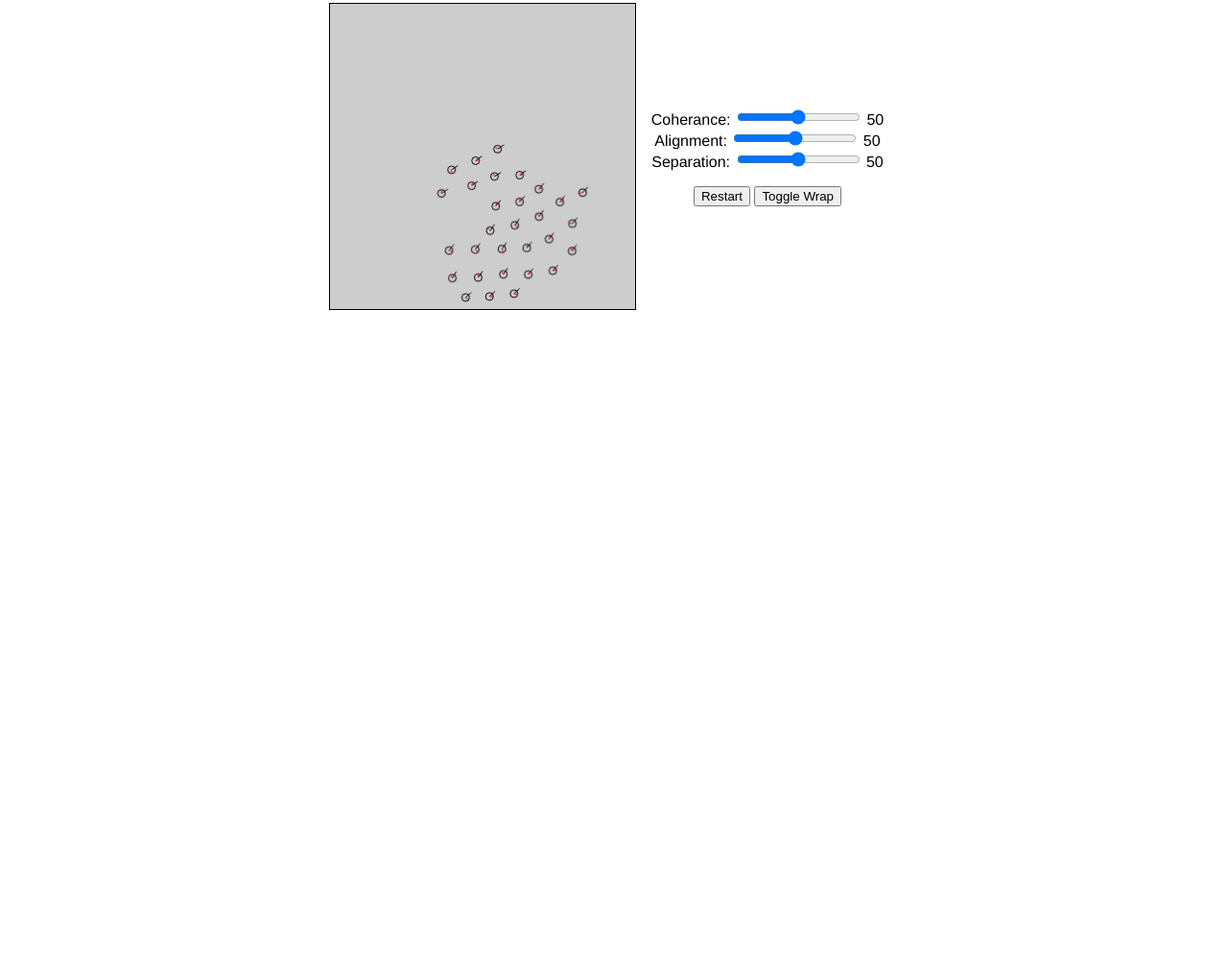
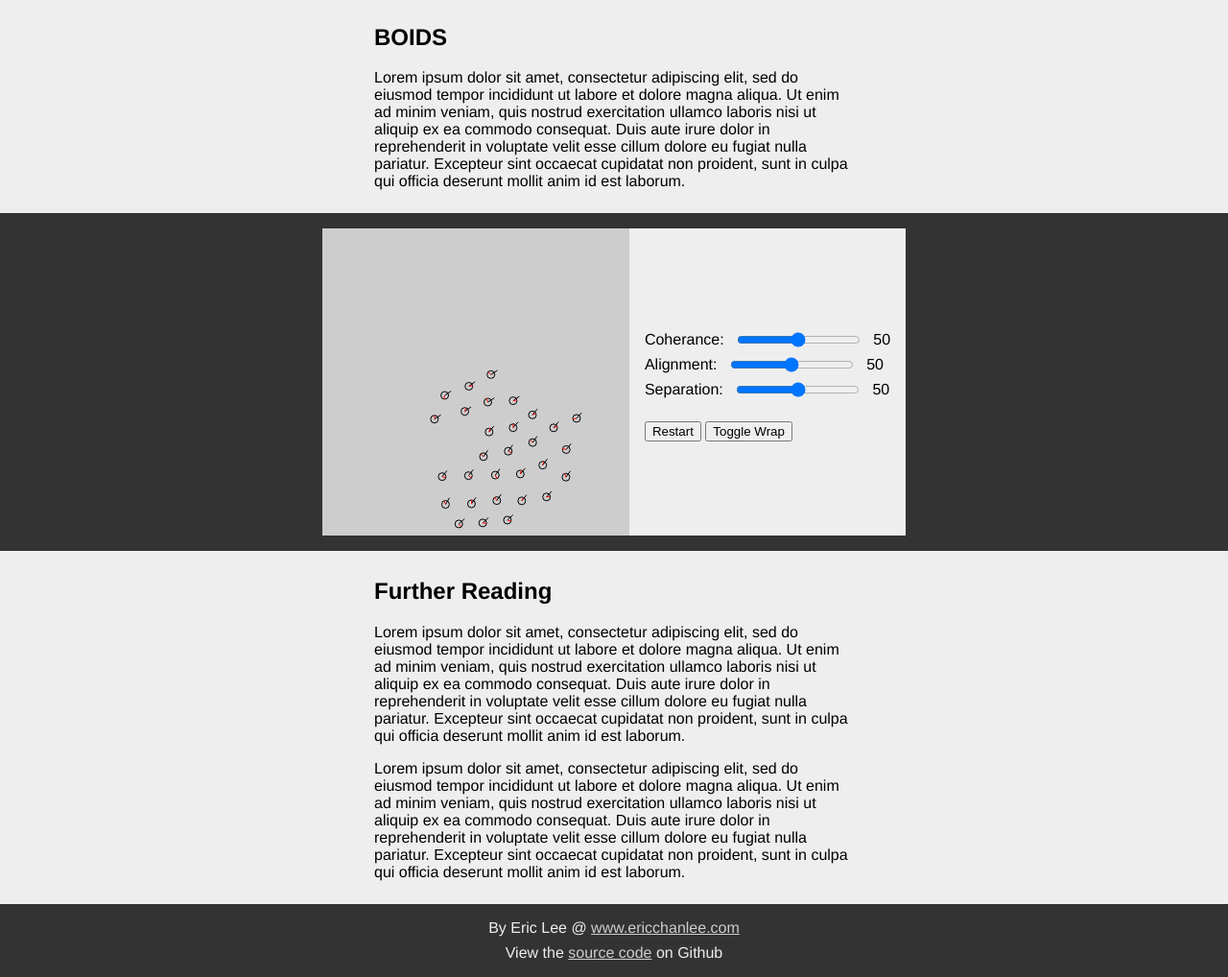
Before and after one commit to ericlovesmath/generative-art, a website built with Vite: page src/boids/index.html in a window 1280 px wide. Shown: the part 93-1111 px from the top of the page at 96% size. Before the commit the page ends 800 px from the top, so only its background shows below. Built offline with nearby package versions, Linux system fonts and the light colour scheme.

Commit message:
[Boid] Update CSS

```diff
--- a/src/boids/index.html
+++ b/src/boids/index.html
@@ -10,7 +10,20 @@
   <body>
     <header>Boids: Flocking Algorithm</header>
 
-    <div class="simulation">
+    <section class="chapter">
+      <h1>BOIDS</h1>
+      <p>
+        Lorem ipsum dolor sit amet, consectetur adipiscing elit, sed do eiusmod
+        tempor incididunt ut labore et dolore magna aliqua. Ut enim ad minim
+        veniam, quis nostrud exercitation ullamco laboris nisi ut aliquip ex ea
+        commodo consequat. Duis aute irure dolor in reprehenderit in voluptate
+        velit esse cillum dolore eu fugiat nulla pariatur. Excepteur sint
+        occaecat cupidatat non proident, sunt in culpa qui officia deserunt
+        mollit anim id est laborum.
+      </p>
+    </section>
+
+    <section class="simulation">
       <canvas id="canvas-board"></canvas>
       <div class="controls">
         <form id="value-editor" autocomplete="off">
@@ -35,7 +48,48 @@
           <button id="wrap-button">Toggle Wrap</button>
         </div>
       </div>
-    </div>
+    </section>
+
+    <section class="chapter">
+      <h1>Further Reading</h1>
+      <p>
+        Lorem ipsum dolor sit amet, consectetur adipiscing elit, sed do eiusmod
+        tempor incididunt ut labore et dolore magna aliqua. Ut enim ad minim
+        veniam, quis nostrud exercitation ullamco laboris nisi ut aliquip ex ea
+        commodo consequat. Duis aute irure dolor in reprehenderit in voluptate
+        velit esse cillum dolore eu fugiat nulla pariatur. Excepteur sint
+        occaecat cupidatat non proident, sunt in culpa qui officia deserunt
+        mollit anim id est laborum.
+      </p>
+      <p>
+        Lorem ipsum dolor sit amet, consectetur adipiscing elit, sed do eiusmod
+        tempor incididunt ut labore et dolore magna aliqua. Ut enim ad minim
+        veniam, quis nostrud exercitation ullamco laboris nisi ut aliquip ex ea
+        commodo consequat. Duis aute irure dolor in reprehenderit in voluptate
+        velit esse cillum dolore eu fugiat nulla pariatur. Excepteur sint
+        occaecat cupidatat non proident, sunt in culpa qui officia deserunt
+        mollit anim id est laborum.
+      </p>
+    </section>
+
+    <footer>
+      <p>
+        By Eric Lee @
+        <a target="_blank" rel="noreferrer" href="https://www.ericchanlee.com"
+          >www.ericchanlee.com</a
+        >
+      </p>
+      <p>
+        View the
+        <a
+          target="_blank"
+          rel="noreferrer"
+          href="https://github.com/ericlovesmath/generative-art/tree/master/src/boids"
+          >source code</a
+        >
+        on Github
+      </p>
+    </footer>
   </body>
 
   <script type="module" src="./main.ts"></script>
--- a/src/boids/style.css
+++ b/src/boids/style.css
@@ -1,5 +1,7 @@
 :root {
   --light-gray: #cdcdcd;
+  --dark-gray: #333;
+  --white: #eee;
 }
 
 * {
@@ -8,36 +10,76 @@
 
 body {
   font-family: Avenir, Helvetica, Arial, sans-serif;
-  text-align: center;
   margin: 0;
   display: flex;
   flex-direction: column;
+  background-color: var(--white);
 }
 
 header {
   width: 100%;
-  padding: 1rem 0;
+  text-align: center;
+  padding: 0.5em 0;
   background: var(--light-gray);
   font-size: clamp(1rem, 2vw + 1rem, 4rem);
   font-weight: bold;
 }
 
-.simulation {
-  display: flex;
-  margin: 1em auto;
+section.chapter {
+  margin: 0.5em auto;
+  width: 500px;
 }
 
-.simulation > .controls {
+section.simulation {
+  display: flex;
   justify-content: center;
-  display: flex;
-  flex-direction: column;
-}
-
-.simulation > .controls > * {
-  margin: 0.5em 1em;
+  width: 100%;
+  margin: 0 auto;
+  padding: 1em;
+  background-color: var(--dark-gray);
 }
 
 canvas {
   background: var(--light-gray);
-  border: 1px solid black;
 }
+
+section.simulation > .controls {
+  justify-content: center;
+  display: flex;
+  flex-direction: column;
+  background-color: var(--white);
+}
+
+section.simulation > .controls > * {
+  margin: 0.5em 1em;
+}
+
+section.simulation > .controls > #value-editor > div {
+  margin: 0.5em 0;
+  display: flex;
+}
+
+section.simulation > .controls > #value-editor > div > input {
+  margin: 0 1em;
+}
+
+footer {
+  width: 100%;
+  text-align: center;
+  padding: 0.5em 0;
+  background: var(--dark-gray);
+  color: var(--white);
+}
+
+footer > p {
+  margin: 0.5em 0;
+}
+
+a:link, a:visited {
+  color: var(--light-gray);
+  text-decoration: underline;
+}
+
+a:hover, a:active {
+  color: var(--white);
+}
```
